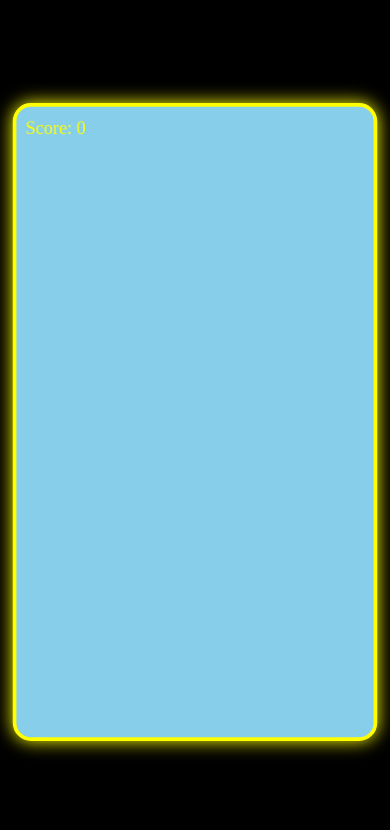
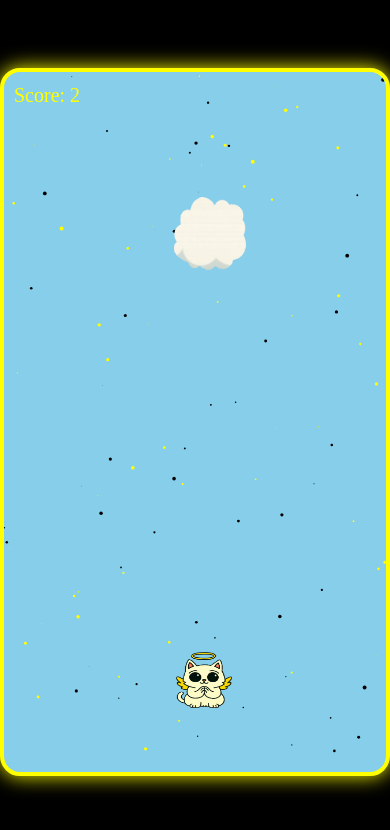
Before and after one commit to Gideongg/BLESSED-FLIGHT, a plain HTML site: page index.html in a window 390 px wide. Both pictures are taken after a click on the button "PLAY". Drawn offline with Linux system fonts and the light colour scheme.

Commit message:
index.html

```diff
--- a/index.html
+++ b/index.html
@@ -2,29 +2,22 @@
 <html lang="es">
 <head>
   <meta charset="UTF-8" />
-  <title>Blessed Flight – Final</title>
+  <title>Blessed Flight</title>
   <meta name="viewport" content="width=device-width, initial-scale=1.0, user-scalable=no" />
   <style>
-    :root { --w: 400px; --h: 700px; }
-    * { box-sizing: border-box; }
     body {
       margin:0; padding:0; display:flex; justify-content:center; align-items:center;
-      height:100vh; background:#000; font-family:'Fredoka One',system-ui,sans-serif; overflow:hidden;
+      height:100vh; background:black; font-family:'Fredoka One',system-ui,sans-serif; overflow:hidden;
     }
-    #gameWrapper { position: relative; }
     #gameContainer {
-      position:relative; width:var(--w); height:var(--h);
+      position:relative; width:400px; height:700px; max-width:100vw; max-height:100vh;
       overflow:hidden; border:4px solid yellow; border-radius:20px; box-shadow:0 0 20px yellow;
-      background:#87ceeb; touch-action:none; transform-origin:center center;
+      background:#87ceeb; touch-action:none;
     }
     canvas { display:block; width:100%; height:100%; z-index:1; }
-
-    /* Menú y Game Over */
-    #menu, #gameOverScreen { position:absolute; inset:0; display:none; }
     #menu {
-      flex-direction:column; align-items:flex-end; justify-content:flex-end;
-      padding:0 20px 60px 20px; z-index:10;
-      background:url("PRINCIPAL.png") no-repeat center/cover; pointer-events:auto;
+      position:absolute; inset:0; display:flex; flex-direction:column; align-items:flex-end; justify-content:flex-end;
+      padding:0 20px 60px 20px; z-index:10; background:url("PRINCIPAL (2).png") no-repeat center/cover; pointer-events:auto;
     }
     .btn {
       font-size:2em; color:yellow; background:black; border:4px solid yellow;
@@ -33,165 +26,172 @@
     }
     .btn:hover { transform:scale(1.06); }
     .best { color:white; font-size:1.1em; text-shadow:2px 2px 0 #000; margin-top:10px; align-self:center; }
+    .only-pc { color:red; font-size:1em; margin-top:20px; align-self:center; text-shadow:1px 1px 0 #000; }
+
     #gameOverScreen {
-      background:rgba(0,0,0,0.92); z-index:4; flex-direction:column; align-items:center; justify-content:center; padding:20px;
+      position:absolute; inset:0; background:rgba(0,0,0,0.92); z-index:4; display:none;
+      flex-direction:column; align-items:center; justify-content:center; padding:20px;
     }
     #gameOverScreen img { width:200px; margin-bottom:18px; filter:drop-shadow(0 0 15px red); }
     #gameOverScreen h1 { font-size:2.5em; color:#ff3b3b; margin:0 0 8px; text-shadow:3px 3px 8px #000; letter-spacing:2px; }
     #finalScore { color:white; font-size:1.4em; margin-bottom:18px; text-shadow:2px 2px 5px #000; }
 
-    /* Joystick */
-    #joystick {
-      position:absolute; bottom:60px; left:60px; width:120px; height:120px; border-radius:50%;
-      background:rgba(255,255,255,0.15); border:2px solid rgba(255,255,255,0.3); display:none; z-index:20; touch-action:none;
-    }
-    #joystickKnob { position:absolute; top:50%; left:50%; width:60px; height:60px; margin-left:-30px; margin-top:-30px; border-radius:50%; background:rgba(255,255,255,0.4); border:2px solid rgba(255,255,255,0.5); }
-
-    /* LOADING (barra + texto animado) */
-    #loadingScreen { position:absolute; inset:0; background:#000; color:#fff; display:flex; flex-direction:column; align-items:center; justify-content:center; z-index:200; }
-    #loadingRow { display:flex; align-items:center; gap:10px; }
-    #loadingText { font-size:1.2em; }
-    #loadingDots { width:30px; text-align:left; display:inline-block; }
-    #loadingBar { width:80%; height:12px; background:#333; border-radius:10px; overflow:hidden; margin-top:12px; }
-    #loadingBar > div { width:0%; height:100%; background:yellow; transition:width 0.2s ease; }
-
-    /* Overlay orientación */
-    #rotateOverlay {
-      position:fixed; inset:0; background:#000c; color:white;
-      font-size:2em; display:none; justify-content:center; align-items:center; z-index:300;
+    /* Pantalla de carga */
+    #loadingScreen {
+      position:absolute; inset:0; display:flex; justify-content:center; align-items:center;
+      background:black; color:yellow; font-size:2em; font-family:'Fredoka One'; z-index:100;
     }
   </style>
 </head>
 <body>
-  <div id="rotateOverlay">↻ Gira tu dispositivo</div>
-  <div id="gameWrapper">
   <div id="gameContainer">
-      <!-- Loading -->
-      <div id="loadingScreen">
-        <div id="loadingRow">
-          <div id="loadingText">LOADING</div><div id="loadingDots">...</div><div id="loadingPct">0%</div>
-        </div>
-        <div id="loadingBar"><div></div></div>
+    <div id="loadingScreen">LOADING...</div>
+
+    <div id="menu" style="display:none;">
+      <button id="playBtn" class="btn">PLAY</button>
+      <div class="best">Best Score: <span id="bestScore">0</span></div>
+      <div class="only-pc">ONLY ON PC</div>
     </div>
 
-      <!-- Menú -->
-      <div id="menu">
-        <button id="playBtn" class="btn" disabled>PLAY</button>
-        <div class="best">Best Score: <span id="bestScore">0</span></div>
-      </div>
-
-      <!-- Game Over -->
     <div id="gameOverScreen">
       <img src="demonio.png" alt="Demonio sombrío" />
       <h1>CURSED</h1>
       <div id="finalScore">Score: 0</div>
-        <button id="againBtn" class="btn" disabled>FLIGHT AGAIN</button>
+      <button id="againBtn" class="btn">FLIGHT AGAIN</button>
     </div>
 
     <canvas id="gameCanvas"></canvas>
-      <div id="joystick"><div id="joystickKnob"></div></div>
-    </div>
   </div>
 
-  <audio id="bgMusic" src="musica_fondo.mp3" loop playsinline preload="none" muted></audio>
+  <audio id="bgMusic" src="musica_fondo.mp3" loop preload="auto" playsinline></audio>
 
   <script>
   (() => {
-  const GAME_WIDTH=400, GAME_HEIGHT=700, basePlayerSpeed=4.2;
-  const MAX_CLOUDS=40;
-  let STAR_COUNT=(navigator.hardwareConcurrency && navigator.hardwareConcurrency<=4)?50:100;
-
-  const container=document.getElementById("gameContainer");
+    const GAME_WIDTH=400,GAME_HEIGHT=700,basePlayerSpeed=4.2;
     const canvas=document.getElementById("gameCanvas"),ctx=canvas.getContext("2d");
-  const loadingScreen=document.getElementById("loadingScreen");
-  const loadingDots=document.getElementById("loadingDots");
-  const loadingPct=document.getElementById("loadingPct");
-  const loadingBar=document.querySelector("#loadingBar > div");
     const menu=document.getElementById("menu"),playBtn=document.getElementById("playBtn");
     const gameOverScreen=document.getElementById("gameOverScreen"),againBtn=document.getElementById("againBtn");
     const bestScoreDisplay=document.getElementById("bestScore"),finalScoreDisplay=document.getElementById("finalScore");
     const bgMusic=document.getElementById("bgMusic");
-  const joystick=document.getElementById("joystick"),joystickKnob=document.getElementById("joystickKnob");
-  const rotateOverlay=document.getElementById("rotateOverlay");
+    const loadingScreen=document.getElementById("loadingScreen");
 
-  // Fit & resize
-  function fitToViewport(){
-    const borderExtra=8+20;
-    const scale=Math.min(window.innerWidth/(400+borderExtra),window.innerHeight/(700+borderExtra),1);
-    container.style.transform=`scale(${scale})`;
-  }
     function resizeCanvas(){
       const dpr=window.devicePixelRatio||1;
-    canvas.style.width=GAME_WIDTH+"px"; canvas.style.height=GAME_HEIGHT+"px";
-    canvas.width=GAME_WIDTH*dpr; canvas.height=GAME_HEIGHT*dpr;
-    ctx.setTransform(1,0,0,1,0,0); ctx.scale(dpr,dpr);
+      canvas.style.width=GAME_WIDTH+"px";canvas.style.height=GAME_HEIGHT+"px";
+      canvas.width=GAME_WIDTH*dpr;canvas.height=GAME_HEIGHT*dpr;
+      ctx.setTransform(1,0,0,1,0,0);ctx.scale(dpr,dpr);
     }
-  window.addEventListener("resize",()=>{fitToViewport();resizeCanvas();checkOrientation();});
-  fitToViewport();resizeCanvas();
+    window.addEventListener("resize",resizeCanvas);resizeCanvas();
 
-  // Orientación
-  function checkOrientation(){
-    if(window.innerWidth>window.innerHeight) rotateOverlay.style.display="flex";
-    else rotateOverlay.style.display="none";
+    let player,clouds,stars,score=0,running=false,falling=false,fallVelocity=0,rotation=0;
+    let spawnTimer=0,spawnEvery=1500,lastFrame=0,speedFactor=1.5;
+
+    const playerImg=new Image();playerImg.src="gato.png";
+    const cloudImgs=["nube_grande.png","nube_pequeña.png","nube_negra.png","nube_negra_pequeña.png"].map(s=>{let i=new Image();i.src=s;return i;});
+
+    // precarga solo imágenes
+    const assets=[playerImg,...cloudImgs];
+    let loaded=0;
+    assets.forEach(asset=>{
+      asset.onload=checkLoaded;
+    });
+
+    function checkLoaded(){
+      loaded++;
+      if(loaded>=assets.length){
+        loadingScreen.style.display="none";
+        menu.style.display="flex";
       }
-  window.addEventListener("orientationchange",checkOrientation); checkOrientation();
-
-  // Storage seguro
-  function lsGet(k,d=0){try{return Number(localStorage.getItem(k)??d);}catch{return d;}}
-  function lsSet(k,v){try{localStorage.setItem(k,v);}catch{}}
-  bestScoreDisplay.textContent=lsGet("bestScore",0);
-
-  // Loader assets
-  const assetList=["gato.png","nube_grande.png","nube_pequeña.png","nube_negra.png","nube_negra_pequeña.png","PRINCIPAL.png","demonio.png"];
-  function loadImage(src){
-    return new Promise(res=>{
-      const img=new Image();
-      img.onload=()=>res(img);
-      img.onerror=()=>{console.warn("No se pudo cargar",src);const c=document.createElement("canvas");c.width=c.height=50;const cx=c.getContext("2d");cx.fillStyle="magenta";cx.fillRect(0,0,50,50);res(c);};
-      img.src=src;
-    });
     }
 
-  let playerImg,cloudImgs=[];
-  async function preloadAll(){
-    let done=0,total=assetList.length;
-    function tick(){done++;const p=Math.round(done*100/total);loadingPct.textContent=p+"%";loadingBar.style.width=p+"%";}
-    const imgs=await Promise.all(assetList.map(async s=>{const r=await loadImage(s);tick();return r;}));
-    playerImg=imgs[0]; cloudImgs=imgs.slice(1,5);
-    loadingScreen.style.display="none"; menu.style.display="flex"; playBtn.disabled=false; againBtn.disabled=false;
+    function resetPlayer(){rotation=0;return{x:GAME_WIDTH/2-28,y:GAME_HEIGHT-120,w:56,h:56,speed:basePlayerSpeed};}
+    function newCloud(){const img=cloudImgs[Math.floor(Math.random()*cloudImgs.length)],size=70+Math.random()*50;return{x:Math.random()*(GAME_WIDTH-size),y:-size,w:size,h:size,speed:1+speedFactor,img};}
+    function buildStars(){stars=[];for(let i=0;i<120;i++)stars.push({x:Math.random()*GAME_WIDTH,y:Math.random()*GAME_HEIGHT,r:Math.random()*2,color:Math.random()>0.5?"yellow":"black",speed:0.2+Math.random()*0.8});}
+
+    function endGame(){
+      running=false;
+      bgMusic.pause();
+      gameOverScreen.style.display="flex";
+      finalScoreDisplay.textContent="Score: "+Math.floor(score);
+      let best=Number(localStorage.getItem("bestScore")||0);
+      if(score>best){localStorage.setItem("bestScore",Math.floor(score));best=score;}
+      bestScoreDisplay.textContent=best;
     }
 
-  // Animación LOADING ...
-  let dotStep=0; setInterval(()=>{dotStep=(dotStep+1)%4; loadingDots.textContent=".".repeat(dotStep);},350);
-
-  // Audio seguro
-  function safeStart(){try{if(bgMusic.paused){bgMusic.muted=false;bgMusic.currentTime=0;bgMusic.play().catch(()=>{});}}catch{} startGame();}
-  document.addEventListener("visibilitychange",()=>{if(!document.hidden) safeStart();});
-  playBtn.addEventListener("click",safeStart); againBtn.addEventListener("click",safeStart);
-
-  // Juego
-  let player,clouds,stars,score,running;
-  function resetVariables(){
-    player={x:GAME_WIDTH/2-28,y:GAME_HEIGHT-120,w:56,h:56,speed:basePlayerSpeed};
-    clouds=[]; stars=[]; score=0; running=false;
+    function startGame(){
+      player=resetPlayer();
+      clouds=[];buildStars();
+      score=0;spawnTimer=0;speedFactor=1.5;
+      spawnEvery=1500;falling=false;rotation=0;
+      menu.style.display="none";
+      gameOverScreen.style.display="none";
+      running=true;
+      lastFrame=performance.now();
+      window.focus(); // asegura foco para teclado
+      try{bgMusic.currentTime=0;bgMusic.play().catch(()=>{});}catch(e){}
+      requestAnimationFrame(t=>loop(t || performance.now())); // loop arranca sí o sí
     }
 
-  function endGame(){running=false;bgMusic.pause();gameOverScreen.style.display="flex";finalScoreDisplay.textContent="Score: "+Math.floor(score);const best=lsGet("bestScore",0);if(score>best){lsSet("bestScore",Math.floor(score));bestScoreDisplay.textContent=Math.floor(score);}}
-  function startGame(){resetVariables();menu.style.display="none";gameOverScreen.style.display="none";running=true;requestAnimationFrame(loop);}
-
-  // Input
     const keys={};
     window.addEventListener("keydown",e=>{
-    if(e.code==="Space"){if(menu.style.display!=="none"||gameOverScreen.style.display!=="none"){if(!playBtn.disabled) safeStart();}e.preventDefault();return;}
-    keys[e.key.toLowerCase()]=true;});
+      console.log("Tecla presionada:", e.key); // debug
+      if(e.code==="Space"){
+        if(menu.style.display!=="none"||gameOverScreen.style.display!=="none")startGame();
+        e.preventDefault();return;
+      }
+      keys[e.key.toLowerCase()]=true;
+    });
     window.addEventListener("keyup",e=>{keys[e.key.toLowerCase()]=false;});
+    playBtn.addEventListener("click",startGame);
+    againBtn.addEventListener("click",startGame);
 
-  function loop(){if(!running)return;ctx.clearRect(0,0,GAME_WIDTH,GAME_HEIGHT);
-    ctx.fillStyle="yellow";ctx.font="20px Fredoka One";ctx.fillText("Score: "+Math.floor(score),10,30);
-    requestAnimationFrame(loop);
+    function loop(now){
+      if(!running)return;
+      if(!now) now = performance.now();
+      const dt=Math.min(50,now-lastFrame);
+      lastFrame=now;
+      ctx.clearRect(0,0,GAME_WIDTH,GAME_HEIGHT);
+
+      // estrellas
+      for(const s of stars){
+        s.y+=s.speed;
+        if(s.y>GAME_HEIGHT){s.y=0;s.x=Math.random()*GAME_WIDTH;}
+        ctx.fillStyle=s.color;ctx.beginPath();ctx.arc(s.x,s.y,s.r,0,Math.PI*2);ctx.fill();
       }
 
-  preloadAll();
+      if(!falling){
+        if(keys["a"]||keys["arrowleft"])player.x-=player.speed;
+        if(keys["d"]||keys["arrowright"])player.x+=player.speed;
+        if(keys["w"]||keys["arrowup"])player.y-=player.speed;
+        if(keys["s"]||keys["arrowdown"])player.y+=player.speed;
+        player.x=Math.max(0,Math.min(GAME_WIDTH-player.w,player.x));
+        player.y=Math.max(0,Math.min(GAME_HEIGHT-player.h,player.y));
+      } else {
+        fallVelocity+=0.5;player.y+=fallVelocity;rotation+=0.12;
+        if(player.y>GAME_HEIGHT+40){endGame();return;}
+      }
+
+      spawnTimer+=dt;
+      while(spawnTimer>=spawnEvery){
+        spawnTimer-=spawnEvery;clouds.push(newCloud());
+      }
+      const pRect={x:player.x,y:player.y,w:player.w,h:player.h};
+      for(let i=0;i<clouds.length;i++){
+        const c=clouds[i];c.y+=c.speed;ctx.drawImage(c.img,c.x,c.y,c.w,c.h);
+        if(!falling && !(pRect.x+pRect.w<c.x||pRect.x>c.x+c.w||pRect.y+pRect.h<c.y||pRect.y>c.y+c.h)){
+          falling=true;fallVelocity=-8;rotation=0;
+        }
+        if(c.y>GAME_HEIGHT+60){clouds.splice(i,1);i--;}
+      }
+
+      ctx.save();ctx.translate(player.x+player.w/2,player.y+player.h/2);ctx.rotate(rotation);
+      ctx.drawImage(playerImg,-player.w/2,-player.h/2,player.w,player.h);ctx.restore();
+
+      if(!falling){score+=dt/1000;}
+      ctx.fillStyle="yellow";ctx.font="20px Fredoka One";ctx.fillText("Score: "+Math.floor(score),10,30);
+
+      (window.requestAnimationFrame||function(cb){return setTimeout(()=>cb(performance.now()),16)})(loop);
+    }
   })();
   </script>
 </body>
```
Lines whose indentation alone changed are shown as unchanged.
